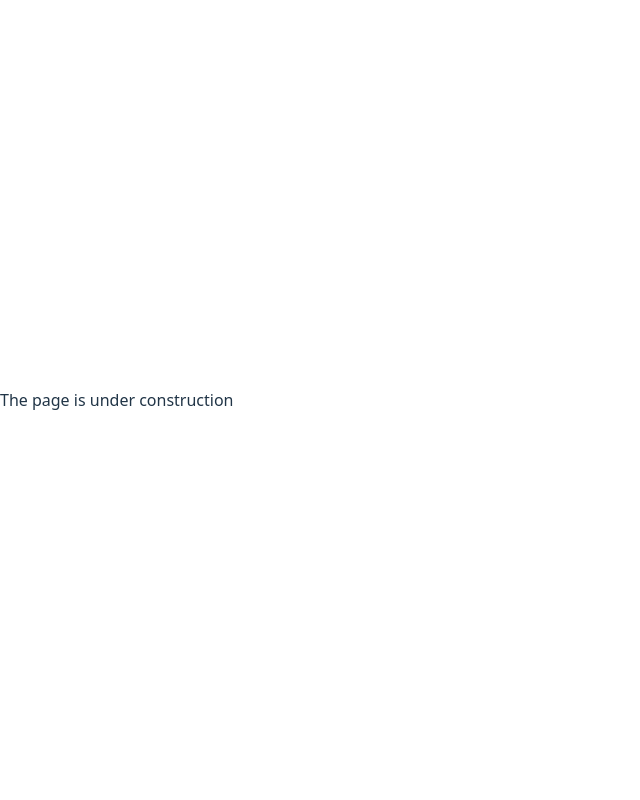
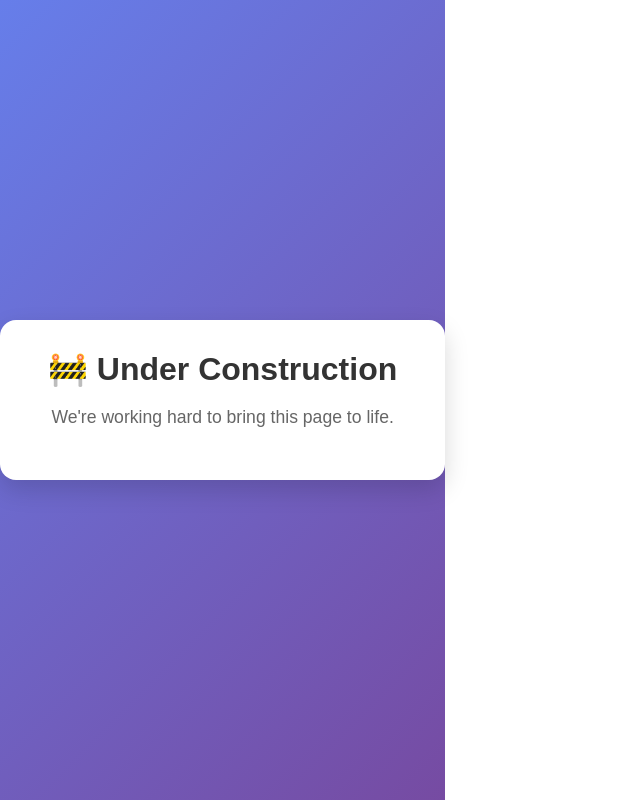
Before and after one commit to sudipta-khanra/FreeLynx, a React (Vite) app: page / in a window 1280 px wide. Shown: the whole page, without its empty margins (0-640 px from the left). Built offline with nearby package versions, Linux system fonts and the light colour scheme.

Commit message:
Under construction

```diff
--- a/src/App.jsx
+++ b/src/App.jsx
@@ -1,5 +1,43 @@
 function App() {
-  return <div>The page is under construction</div>;
+  return (
+    <div style={styles.container}>
+      <div style={styles.card}>
+        <h1 style={styles.title}>🚧 Under Construction</h1>
+        <p style={styles.text}>
+          We're working hard to bring this page to life.
+        </p>
+      </div>
+    </div>
+  );
 }
 
+const styles = {
+  container: {
+    minHeight: '100vh',
+    display: 'flex',
+    justifyContent: 'center',
+    alignItems: 'center',
+    background: 'linear-gradient(135deg, #667eea, #764ba2)',
+    fontFamily: 'Arial, sans-serif',
+  },
+  card: {
+    background: '#fff',
+    padding: '2rem 3rem',
+    borderRadius: '16px',
+    boxShadow: '0 10px 25px rgba(0,0,0,0.15)',
+    textAlign: 'center',
+    maxWidth: '500px',
+  },
+  title: {
+    margin: 0,
+    color: '#333',
+    fontSize: '2rem',
+  },
+  text: {
+    marginTop: '1rem',
+    color: '#666',
+    fontSize: '1.1rem',
+  },
+};
+
 export default App;
```
